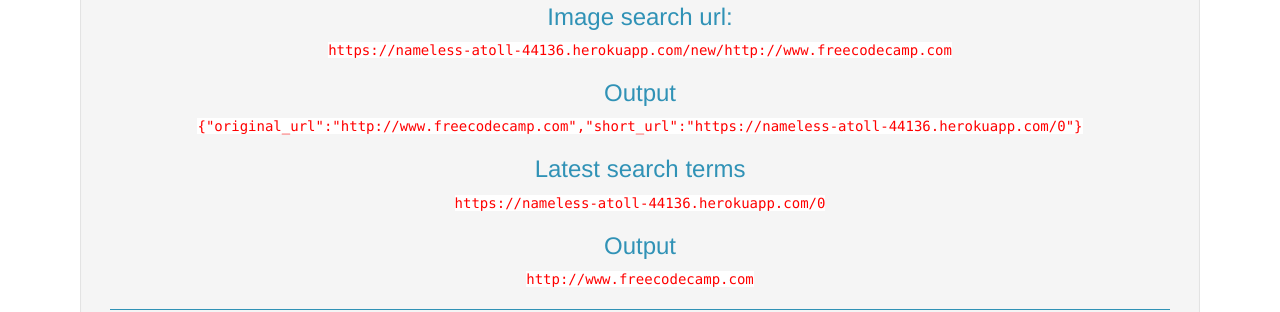
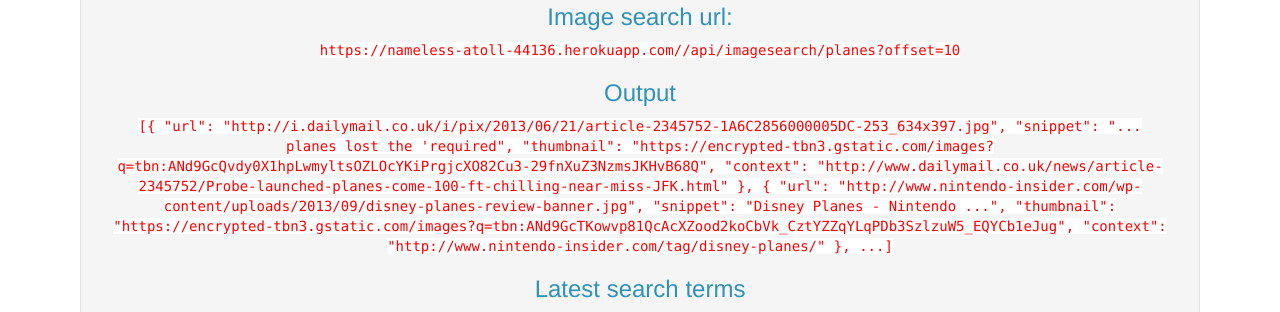
Before and after one commit to Tylenis/image-search-abstraction, a website: page public/index.html in a window 1280 px wide. Shown: the part 210-522 px from the top of the page. Drawn offline with nearby package versions, Linux system fonts and the light colour scheme.

Commit message:
initial commit

```diff
--- a/public/index.html
+++ b/public/index.html
@@ -14,13 +14,39 @@
 				<h1 class="my-title">Image Search Abstraction Layer</h1>
 				<h2>EXAMPLE</h2>
 				<h3>Image search url:</h3>
-				<div><samp>https://nameless-atoll-44136.herokuapp.com/new/http://www.freecodecamp.com</samp></div>
+				<div><samp>https://nameless-atoll-44136.herokuapp.com//api/imagesearch/planes?offset=10</samp></div>
 				<h3>Output</h3>
-				<div><samp>{"original_url":"http://www.freecodecamp.com","short_url":"https://nameless-atoll-44136.herokuapp.com/0"}</samp></div>
+				<div><samp>[{
+
+    "url": "http://i.dailymail.co.uk/i/pix/2013/06/21/article-2345752-1A6C2856000005DC-253_634x397.jpg",
+    "snippet": "... planes lost the 'required",
+    "thumbnail": "https://encrypted-tbn3.gstatic.com/images?q=tbn:ANd9GcQvdy0X1hpLwmyltsOZLOcYKiPrgjcXO82Cu3-29fnXuZ3NzmsJKHvB68Q",
+    "context": "http://www.dailymail.co.uk/news/article-2345752/Probe-launched-planes-come-100-ft-chilling-near-miss-JFK.html"
+
+},
+{
+
+    "url": "http://www.nintendo-insider.com/wp-content/uploads/2013/09/disney-planes-review-banner.jpg",
+    "snippet": "Disney Planes - Nintendo ...",
+    "thumbnail": "https://encrypted-tbn3.gstatic.com/images?q=tbn:ANd9GcTKowvp81QcAcXZood2koCbVk_CztYZZqYLqPDb3SzlzuW5_EQYCb1eJug",
+    "context": "http://www.nintendo-insider.com/tag/disney-planes/"
+
+}, ...]</samp></div>
 				<h3>Latest search terms</h3>
-				<div><samp>https://nameless-atoll-44136.herokuapp.com/0</samp></div>
+				<div><samp>https://nameless-atoll-44136.herokuapp.com/api/latest/imagesearch/</samp></div>
 				<h3>Output</h3>
-				<div><samp>http://www.freecodecamp.com</samp></div>
+				<div><samp>[{
+
+    "term": "planes",
+    "when": "2016-07-11T11:34:06.510Z"
+
+},
+{
+
+    "term": "rain",
+    "when": "2016-07-08T20:03:17.549Z"
+
+}, ...]</samp></div>
 				<div class="my-footer"><h4>Made by <a href="https://codepen.io/Tylenis/full/ONzmBX/" class="my-logo" target="_blank">Nerijus</a></h4></div>
 			</div>
 		</div>
```
